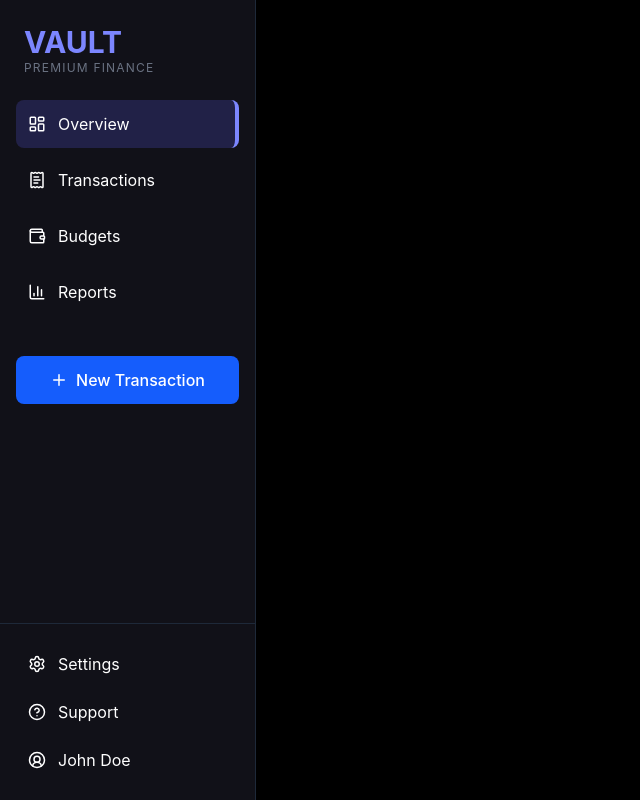
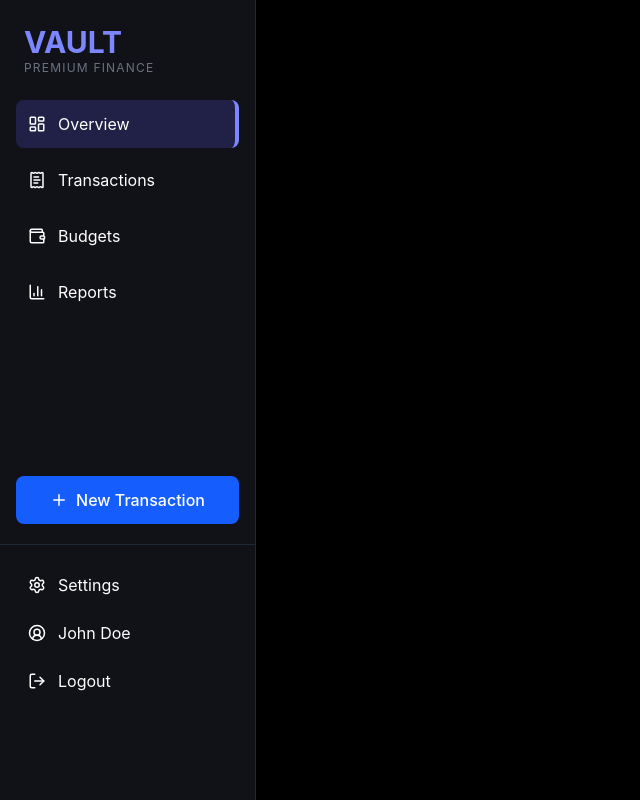
Before and after one commit to dipak-badu/final-year-project-VAULT-, a React (Vite) app in the folder client/: page /user in a window 1280 px wide. Shown: the whole page, without its empty margins (0-640 px from the left). Built offline with nearby package versions, Linux system fonts and the light colour scheme.

Commit message:
fix: rearrange the position on the sidebar with new transaction

```diff
--- a/client/src/component/sidebar/Sidebar.jsx
+++ b/client/src/component/sidebar/Sidebar.jsx
@@ -4,7 +4,7 @@ import {
     Wallet,
     BarChart3,
     Settings,
-    CircleHelp,
+    LogOut,
     Plus,
     CircleUserRound
 } from "lucide-react";
@@ -83,7 +83,7 @@ export default function Sidebar({ mobile = false }) {
                 </p>
             </div>
 
-            <nav className="flex-1 px-4">
+            <nav className="flex flex-col justify-between gap-30 px-4">
                 <ul className="space-y-2">
                     {navItems.map((item) => {
                         const Icon = item.icon;
@@ -107,16 +107,18 @@ export default function Sidebar({ mobile = false }) {
                     })}
                 </ul>
 
+                <div className="mt-10">
                     <NavLink
                         to="/user/new-transaction"
-                    className="mt-10 flex w-full items-center justify-center gap-2 rounded-lg bg-blue-600 py-3 font-medium hover:bg-blue-700"
+                        className="flex w-full items-center justify-center gap-2 rounded-lg bg-blue-600 py-3 font-medium hover:bg-blue-700"
                     >
                         <Plus size={18} />
                         New Transaction
                     </NavLink>
+                </div>
             </nav>
 
-            <div className="border-t border-gray-800 p-4">
+            <div className="border-t mt-5 border-gray-800 p-4">
                 <NavLink
                     to="/user/settings"
                     className="flex items-center gap-3 rounded-lg p-3 hover:bg-gray-800"
@@ -126,20 +128,21 @@ export default function Sidebar({ mobile = false }) {
                 </NavLink>
 
                 <NavLink
-                    to="/user/support"
-                    className="flex items-center gap-3 rounded-lg p-3 hover:bg-gray-800"
-                >
-                    <CircleHelp size={18} />
-                    Support
-                </NavLink>
-
-                <NavLink
                     to=""
                     className="flex items-center gap-3 rounded-lg p-3 hover:bg-gray-800"
                 >
                     <CircleUserRound size={18} />
                     John Doe
                 </NavLink>
+
+                <NavLink
+                    to="/user/logout"
+                    className="flex items-center gap-3 rounded-lg p-3 hover:bg-gray-800"
+                >
+                    <LogOut size={18} />
+                    Logout
+                </NavLink>
+
             </div>
         </aside>
     );
```
Lines whose indentation alone changed are shown as unchanged.
